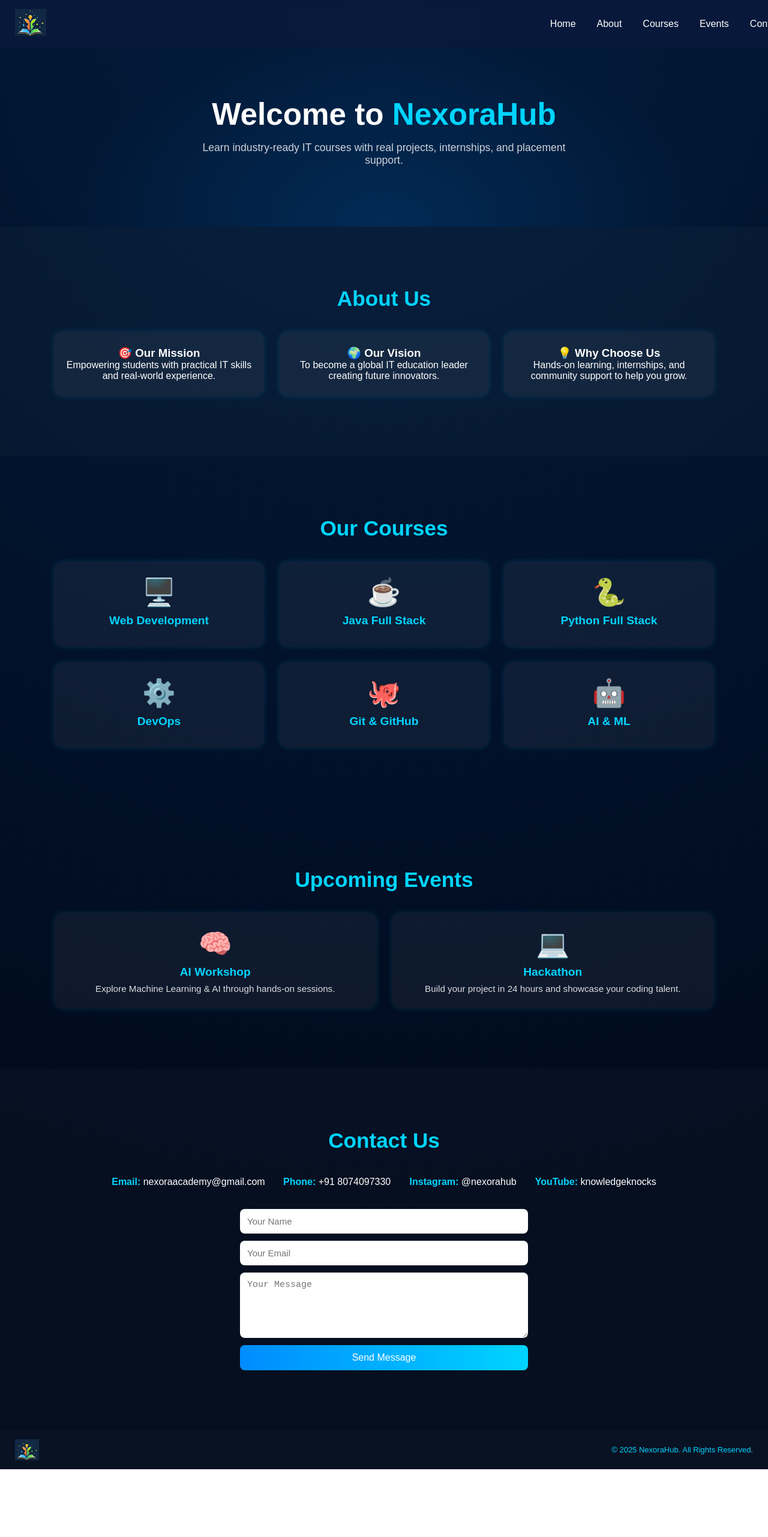
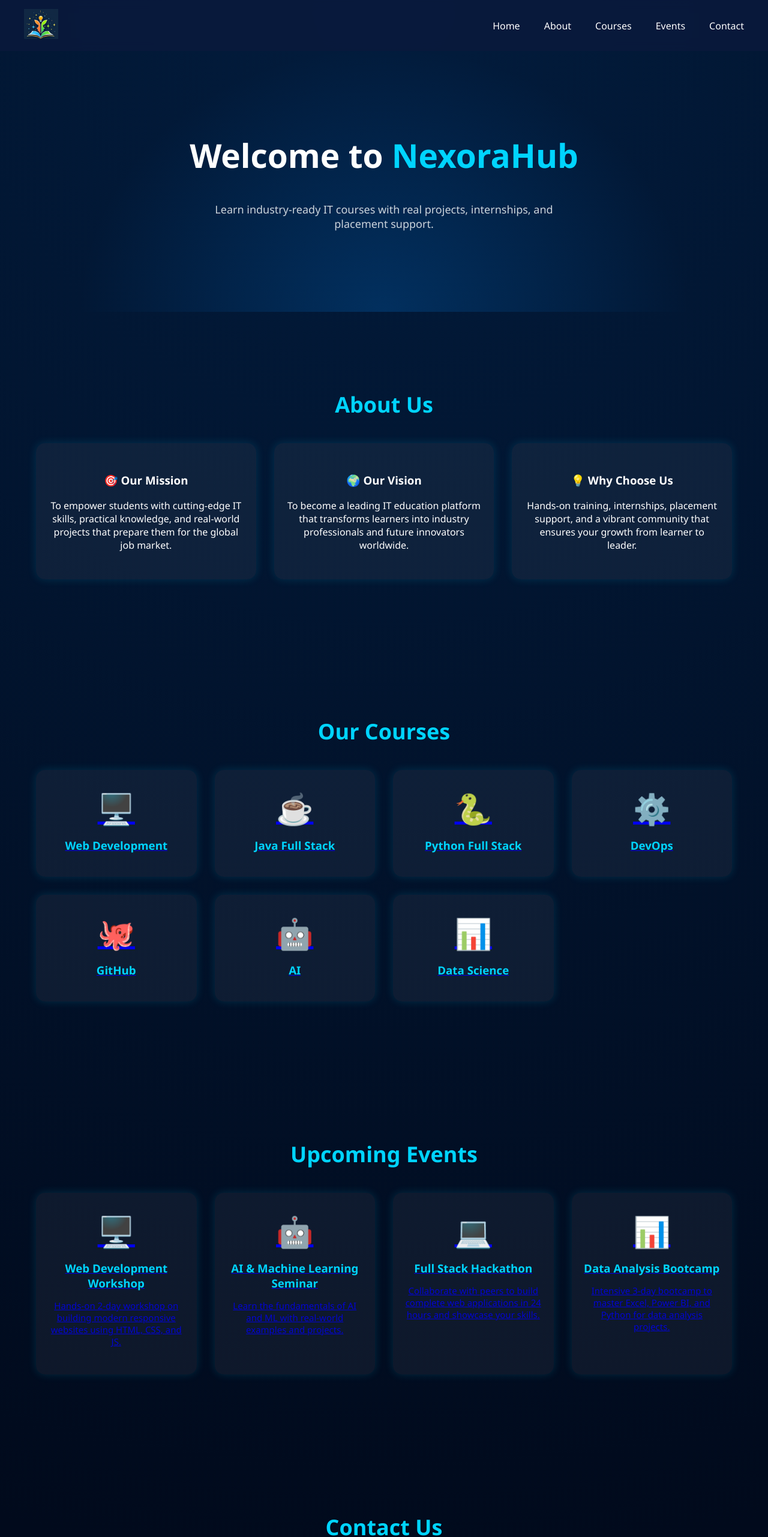
Before and after one commit to nexorahub2025/nexorahub, a plain HTML site: page index.html in a window 1280 px wide. Shown: the top 2563 px of the page at 60% size. Before the commit the page ends 2450 px from the top, so only its background shows below. Drawn offline with Linux system fonts and the light colour scheme.

Commit message:
Update index.html

```diff
--- a/index.html
+++ b/index.html
@@ -1,47 +1,47 @@
 <!DOCTYPE html>
 <html lang="en">
+
 <head>
     <meta charset="UTF-8" />
     <meta name="viewport" content="width=device-width, initial-scale=1.0" />
     <title>NexoraHub - IT Courses</title>
     <style>
-    /* ---------- BASE ---------- */
+        /* Global Reset */
+        *, *::before, *::after {
+            box-sizing: border-box;
+        }
+
         body {
             margin: 0;
-      font-family: 'Poppins', sans-serif;
+            font-family: 'Segoe UI', sans-serif;
             background: radial-gradient(circle at top, #021c3d, #010a1c 80%);
             color: #fff;
             overflow-x: hidden;
             scroll-behavior: smooth;
         }
 
-    h1, h2, h3, p {
-      margin: 0;
-    }
-
-    /* ---------- NAVBAR ---------- */
+        /* Header / Navigation */
         nav {
             display: flex;
             justify-content: space-between;
             align-items: center;
-      padding: 15px 25px;
-      background: rgba(10, 25, 60, 0.85);
-      backdrop-filter: blur(10px);
+            padding: 15px 40px;
+            background: rgba(10, 25, 60, 0.8);
+            backdrop-filter: blur(8px);
             position: fixed;
             width: 100%;
             top: 0;
             z-index: 1000;
-      transition: background 0.3s ease;
         }
 
-    .logo img {
-      height: 45px;
+        nav .logo img {
+            height: 50px;
         }
 
         nav ul {
             list-style: none;
             display: flex;
-      gap: 35px;
+            gap: 40px;
             margin: 0;
             padding: 0;
         }
@@ -50,49 +50,49 @@
             text-decoration: none;
             color: #fff;
             font-weight: 500;
-      transition: color 0.3s ease;
+            transition: 0.3s;
         }
 
         nav ul li a:hover {
             color: #00d4ff;
         }
 
-    /* ---------- HAMBURGER ---------- */
-    .menu-toggle {
+        /* Hamburger Menu */
+        .hamburger {
             display: none;
             flex-direction: column;
+            gap: 5px;
             cursor: pointer;
-      gap: 5px;
-      z-index: 1001;
         }
 
-    .menu-toggle div {
-      width: 28px;
+        .hamburger div {
+            width: 25px;
             height: 3px;
             background-color: #fff;
-      border-radius: 2px;
-      transition: all 0.3s ease;
         }
 
-    .menu-toggle.open div:nth-child(1) {
-      transform: rotate(45deg) translateY(8px);
-    }
-    .menu-toggle.open div:nth-child(2) {
-      opacity: 0;
-    }
-    .menu-toggle.open div:nth-child(3) {
-      transform: rotate(-45deg) translateY(-8px);
+        nav ul.active {
+            display: flex;
+            flex-direction: column;
+            position: absolute;
+            top: 65px;
+            right: 40px;
+            background: rgba(10, 25, 60, 0.95);
+            padding: 20px;
+            border-radius: 10px;
         }
 
-    /* ---------- HERO ---------- */
+        /* Hero Section */
         .hero {
-      padding: 160px 20px 100px;
+            padding: 180px 20px 120px;
             text-align: center;
-      background: radial-gradient(ellipse at bottom, rgba(0, 140, 255, 0.15), transparent 60%);
+            background: radial-gradient(ellipse at bottom, rgba(0, 140, 255, 0.2), transparent 60%);
+            max-width: 1200px;
+            margin: 0 auto;
         }
 
         .hero h1 {
-      font-size: 3.2rem;
+            font-size: 55px;
             line-height: 1.2;
         }
 
@@ -102,99 +102,98 @@
 
         .hero p {
             max-width: 650px;
-      margin: 15px auto 0;
-      font-size: 1.1rem;
+            margin: 15px auto;
+            font-size: 18px;
             opacity: 0.8;
         }
 
-    /* ---------- SECTIONS ---------- */
-    section {
+        /* Sections */
+        .about,
+        .section,
+        .contact {
+            max-width: 1200px;
+            margin: 0 auto;
             padding: 100px 20px;
             text-align: center;
         }
 
-    .about,
-    .contact {
-      background: rgba(255, 255, 255, 0.02);
-    }
-
         h2 {
-      font-size: 2.2rem;
-      margin-bottom: 35px;
+            font-size: 36px;
+            margin-bottom: 40px;
             color: #00d4ff;
         }
 
-    .about-content,
+        .about-content {
+            display: grid;
+            grid-template-columns: repeat(auto-fit, minmax(280px, 1fr));
+            gap: 30px;
+        }
+
+        .about-card,
+        .card {
+            background: rgba(255, 255, 255, 0.05);
+            padding: 30px 20px;
+            border-radius: 15px;
+            box-shadow: 0 0 15px rgba(0, 212, 255, 0.15);
+            transition: transform 0.3s, box-shadow 0.3s;
+        }
+
+        .about-card:hover,
+        .card:hover {
+            transform: translateY(-10px) scale(1.05);
+            box-shadow: 0 15px 30px rgba(0, 212, 255, 0.25);
+        }
+
         .card-list {
             display: grid;
-      grid-template-columns: repeat(auto-fit, minmax(260px, 1fr));
-      gap: 25px;
-      max-width: 1100px;
-      margin: 0 auto;
-    }
-
-    .card,
-    .about-card {
-      background: rgba(255, 255, 255, 0.05);
-      border-radius: 15px;
-      padding: 25px 20px;
-      transition: all 0.3s ease;
-      box-shadow: 0 0 10px rgba(0, 212, 255, 0.15);
-      text-decoration: none;
-      color: #fff;
-    }
-
-    .card:hover,
-    .about-card:hover {
-      transform: translateY(-8px) scale(1.03);
-      box-shadow: 0 10px 25px rgba(0, 212, 255, 0.25);
+            grid-template-columns: repeat(auto-fit, minmax(250px, 1fr));
+            gap: 30px;
         }
 
         .card-icon {
-      font-size: 2.8rem;
-      margin-bottom: 10px;
+            font-size: 50px;
+            margin-bottom: 15px;
         }
 
         .card h3 {
+            margin: 10px 0;
             color: #00d4ff;
-      margin-bottom: 8px;
-      font-size: 1.2rem;
         }
 
         .card p {
-      font-size: 0.95rem;
+            font-size: 15px;
             opacity: 0.85;
         }
 
-    /* ---------- CONTACT ---------- */
         .contact-details {
             display: flex;
             justify-content: center;
+            gap: 50px;
             flex-wrap: wrap;
-      gap: 30px;
-      margin-bottom: 30px;
+            margin-bottom: 40px;
+            padding: 0 20px;
         }
 
         .contact-details div {
-      line-height: 1.8;
-      min-width: 180px;
+            min-width: 200px;
+            line-height: 2;
         }
 
-    .contact-details span {
+        .contact-details div span {
+            font-weight: bold;
             color: #00d4ff;
-      font-weight: 600;
         }
 
-    form {
-      max-width: 480px;
+        .contact form {
+            max-width: 500px;
             margin: 0 auto;
             display: flex;
             flex-direction: column;
-      gap: 12px;
+            gap: 15px;
         }
 
-    input,
-    textarea {
+        .contact input,
+        .contact textarea {
             padding: 12px;
             border-radius: 8px;
             border: none;
@@ -202,7 +201,7 @@
             font-size: 15px;
         }
 
-    button {
+        .contact button {
             padding: 12px;
             border: none;
             border-radius: 8px;
@@ -210,101 +209,87 @@
             color: #fff;
             font-size: 16px;
             cursor: pointer;
-      transition: transform 0.3s ease;
+            transition: transform 0.3s;
         }
 
-    button:hover {
+        .contact button:hover {
             transform: scale(1.05);
         }
 
-    /* ---------- FOOTER ---------- */
         footer {
             display: flex;
+            flex-wrap: wrap;
             justify-content: space-between;
             align-items: center;
-      flex-wrap: wrap;
-      padding: 15px 25px;
+            padding: 20px 40px;
+            font-size: 14px;
             background: rgba(255, 255, 255, 0.03);
-      font-size: 13px;
+            max-width: 1200px;
+            margin: 0 auto;
         }
 
-    footer img {
-      height: 35px;
+        footer .footer-logo img {
+            height: 40px;
         }
 
         footer .footer-title {
+            font-weight: 600;
             color: #00d4ff;
         }
 
-    /* ---------- SCROLL REVEAL ---------- */
         .reveal {
             opacity: 0;
             transform: translateY(50px);
             transition: all 0.6s ease;
         }
+
         .reveal.active {
             opacity: 1;
             transform: translateY(0);
         }
 
-    /* ---------- MEDIA QUERIES ---------- */
-
-    /* Tablets */
+        /* Responsive */
         @media (max-width: 1024px) {
             .hero h1 {
-        font-size: 2.5rem;
-      }
-      nav ul {
-        gap: 25px;
+                font-size: 48px;
             }
         }
 
-    /* Mobiles */
         @media (max-width: 768px) {
-      .menu-toggle {
+            nav {
+                padding: 15px 20px;
+            }
+
+            nav ul {
+                display: none;
+            }
+
+            .hamburger {
                 display: flex;
             }
 
-      nav ul {
-        position: absolute;
-        top: 70px;
-        right: 0;
-        width: 100%;
-        flex-direction: column;
-        align-items: center;
-        background: rgba(5, 15, 35, 0.95);
-        overflow: hidden;
-        max-height: 0;
-        transition: max-height 0.4s ease;
-      }
-
             nav ul.active {
-        max-height: 400px;
-        padding: 15px 0;
-      }
-
-      nav ul li {
-        padding: 10px 0;
-      }
-
-      .hero {
-        padding: 130px 15px 80px;
+                top: 60px;
+                right: 20px;
             }
 
             .hero h1 {
-        font-size: 2rem;
+                font-size: 36px;
             }
 
-      .hero p {
-        font-size: 1rem;
+            .about,
+            .section,
+            .contact {
+                padding: 80px 15px;
             }
 
-      h2 {
-        font-size: 1.8rem;
+            .contact-details {
+                flex-direction: column;
+                align-items: center;
             }
 
-      .card-icon {
-        font-size: 2.5rem;
+            .contact-details div {
+                text-align: center;
             }
 
             footer {
@@ -313,46 +298,30 @@
                 text-align: center;
             }
         }
-
-    /* Small Phones */
-    @media (max-width: 480px) {
-      .hero h1 {
-        font-size: 1.8rem;
-      }
-      .hero p {
-        font-size: 0.9rem;
-      }
-      .card,
-      .about-card {
-        padding: 20px 15px;
-      }
-    }
     </style>
 </head>
+
 <body>
-
-  <!-- Navbar -->
+    <!-- Header -->
     <nav>
         <div class="logo">
             <a href="#home"><img src="images/ICON.png" alt="NexoraHub Logo"></a>
         </div>
-
-    <div class="menu-toggle" id="menu-toggle">
+        <ul>
+            <li><a href="#home">Home</a></li>
+            <li><a href="#about">About</a></li>
+            <li><a href="#courses">Courses</a></li>
+            <li><a href="https://forms.gle/YOUR_GOOGLE_FORM_LINK" target="_blank">Events</a></li>
+            <li><a href="#contact">Contact</a></li>
+        </ul>
+        <div class="hamburger">
             <div></div>
             <div></div>
             <div></div>
         </div>
-
-    <ul id="nav-links">
-      <li><a href="#home">Home</a></li>
-      <li><a href="#about">About</a></li>
-      <li><a href="#courses">Courses</a></li>
-      <li><a href="#events">Events</a></li>
-      <li><a href="#contact">Contact</a></li>
-    </ul>
     </nav>
 
-  <!-- Hero -->
+    <!-- Hero Section -->
     <section class="hero" id="home">
         <h1>Welcome to <span>NexoraHub</span></h1>
         <p>Learn industry-ready IT courses with real projects, internships, and placement support.</p>
@@ -364,15 +333,18 @@
         <div class="about-content">
             <div class="about-card">
                 <h3>🎯 Our Mission</h3>
-        <p>Empowering students with practical IT skills and real-world experience.</p>
+                <p>To empower students with cutting-edge IT skills, practical knowledge, and real-world projects that
+                    prepare them for the global job market.</p>
             </div>
             <div class="about-card">
                 <h3>🌍 Our Vision</h3>
-        <p>To become a global IT education leader creating future innovators.</p>
+                <p>To become a leading IT education platform that transforms learners into industry professionals and
+                    future innovators worldwide.</p>
             </div>
             <div class="about-card">
                 <h3>💡 Why Choose Us</h3>
-        <p>Hands-on learning, internships, and community support to help you grow.</p>
+                <p>Hands-on training, internships, placement support, and a vibrant community that ensures your growth
+                    from learner to leader.</p>
             </div>
         </div>
     </section>
@@ -381,12 +353,34 @@
     <section class="section reveal" id="courses">
         <h2>Our Courses</h2>
         <div class="card-list">
-      <a href="#" class="card"><div class="card-icon">🖥️</div><h3>Web Development</h3></a>
-      <a href="#" class="card"><div class="card-icon">☕</div><h3>Java Full Stack</h3></a>
-      <a href="#" class="card"><div class="card-icon">🐍</div><h3>Python Full Stack</h3></a>
-      <a href="#" class="card"><div class="card-icon">⚙️</div><h3>DevOps</h3></a>
-      <a href="#" class="card"><div class="card-icon">🐙</div><h3>Git & GitHub</h3></a>
-      <a href="#" class="card"><div class="card-icon">🤖</div><h3>AI & ML</h3></a>
+            <a href="pages/web-development.html" class="card reveal">
+                <div class="card-icon">🖥️</div>
+                <h3>Web Development</h3>
+            </a>
+            <a href="pages/java-fullstack.html" class="card reveal">
+                <div class="card-icon">☕</div>
+                <h3>Java Full Stack</h3>
+            </a>
+            <a href="pages/python-fullstack.html" class="card reveal">
+                <div class="card-icon">🐍</div>
+                <h3>Python Full Stack</h3>
+            </a>
+            <a href="pages/devops-cloud.html" class="card reveal">
+                <div class="card-icon">⚙️</div>
+                <h3>DevOps</h3>
+            </a>
+            <a href="pages/git-github.html" class="card reveal">
+                <div class="card-icon">🐙</div>
+                <h3>GitHub</h3>
+            </a>
+            <a href="pages/ai.html" class="card reveal">
+                <div class="card-icon">🤖</div>
+                <h3>AI</h3>
+            </a>
+            <a href="pages/data-science.html" class="card reveal">
+                <div class="card-icon">📊</div>
+                <h3>Data Science</h3>
+            </a>
         </div>
     </section>
 
@@ -394,15 +388,25 @@
     <section class="section reveal" id="events">
         <h2>Upcoming Events</h2>
         <div class="card-list">
-      <a href="https://forms.gle/CsJAhSU6jMzVcruP7" target="_blank" class="card">
-        <div class="card-icon">🧠</div>
-        <h3>AI Workshop</h3>
-        <p>Explore Machine Learning & AI through hands-on sessions.</p>
+            <a href="https://forms.gle/YOUR_GOOGLE_FORM_LINK" target="_blank" class="card reveal">
+                <div class="card-icon">🖥️</div>
+                <h3>Web Development Workshop</h3>
+                <p>Hands-on 2-day workshop on building modern responsive websites using HTML, CSS, and JS.</p>
             </a>
-      <a href="#" class="card">
+            <a href="https://forms.gle/CsJAhSU6jMzVcruP7" target="_blank" class="card reveal">
+                <div class="card-icon">🤖</div>
+                <h3>AI & Machine Learning Seminar</h3>
+                <p>Learn the fundamentals of AI and ML with real-world examples and projects.</p>
+            </a>
+            <a href="https://forms.gle/YOUR_GOOGLE_FORM_LINK" target="_blank" class="card reveal">
                 <div class="card-icon">💻</div>
-        <h3>Hackathon</h3>
-        <p>Build your project in 24 hours and showcase your coding talent.</p>
+                <h3>Full Stack Hackathon</h3>
+                <p>Collaborate with peers to build complete web applications in 24 hours and showcase your skills.</p>
+            </a>
+            <a href="https://forms.gle/YOUR_GOOGLE_FORM_LINK" target="_blank" class="card reveal">
+                <div class="card-icon">📊</div>
+                <h3>Data Analysis Bootcamp</h3>
+                <p>Intensive 3-day bootcamp to master Excel, Power BI, and Python for data analysis projects.</p>
             </a>
         </div>
     </section>
@@ -413,6 +417,7 @@
         <div class="contact-details">
             <div><span>Email:</span> nexoraacademy@gmail.com</div>
             <div><span>Phone:</span> +91 8074097330</div>
+            <div><span>WhatsApp:</span> +91 8074097330</div>
             <div><span>Instagram:</span> @nexorahub</div>
             <div><span>YouTube:</span> knowledgeknocks</div>
         </div>
@@ -426,40 +431,44 @@
 
     <!-- Footer -->
     <footer>
-    <img src="https://github.com/nexorahub2025/nexorahub/blob/main/images/ICON.png?raw=true" alt="NexoraHub Logo">
+        <div class="footer-logo">
+            <img src="images/nexorahub-logo.png" alt="NexoraHub Logo">
+        </div>
         <div class="footer-title">© 2025 NexoraHub. All Rights Reserved.</div>
     </footer>
 
-  <!-- Script -->
+    <!-- Scripts -->
     <script>
-    // Scroll animation
+        // Smooth scroll for internal links
+        document.querySelectorAll('nav ul li a[href^="#"]').forEach(anchor => {
+            anchor.addEventListener('click', function (e) {
+                e.preventDefault();
+                document.querySelector(this.getAttribute('href')).scrollIntoView({ behavior: 'smooth' });
+            });
+        });
+
+        // Reveal on scroll animation
         function revealOnScroll() {
-      document.querySelectorAll(".reveal").forEach(r => {
-        const top = r.getBoundingClientRect().top;
-        if (top < window.innerHeight - 60) r.classList.add("active");
-      });
+            const reveals = document.querySelectorAll(".reveal");
+            for (let r of reveals) {
+                const windowHeight = window.innerHeight;
+                const elementTop = r.getBoundingClientRect().top;
+                if (elementTop < windowHeight - 50) {
+                    r.classList.add("active");
+                }
+            }
         }
         window.addEventListener("scroll", revealOnScroll);
         revealOnScroll();
 
-    // Hamburger menu
-    const menuToggle = document.getElementById('menu-toggle');
-    const navLinks = document.getElementById('nav-links');
-    menuToggle.addEventListener('click', () => {
-      navLinks.classList.toggle('active');
-      menuToggle.classList.toggle('open');
-    });
+        // Hamburger menu toggle
+        const hamburger = document.querySelector(".hamburger");
+        const navMenu = document.querySelector("nav ul");
 
-    // Smooth scroll
-    document.querySelectorAll('a[href^="#"]').forEach(link => {
-      link.addEventListener('click', e => {
-        e.preventDefault();
-        const target = document.querySelector(link.getAttribute('href'));
-        if (target) target.scrollIntoView({ behavior: 'smooth' });
-        navLinks.classList.remove('active');
-        menuToggle.classList.remove('open');
-      });
+        hamburger.addEventListener("click", () => {
+            navMenu.classList.toggle("active");
         });
     </script>
 </body>
+
 </html>
```
Lines whose indentation alone changed are shown as unchanged.
